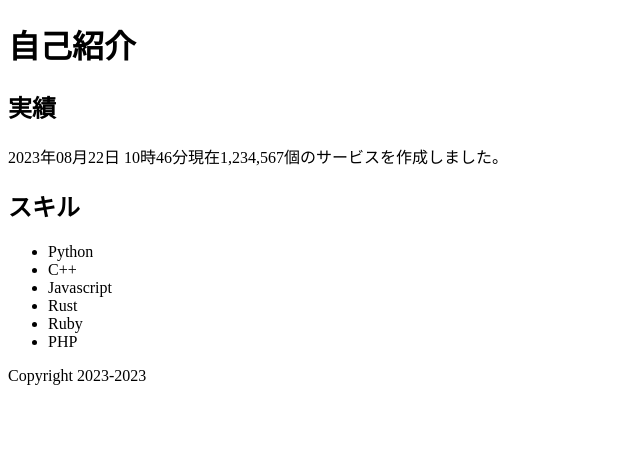
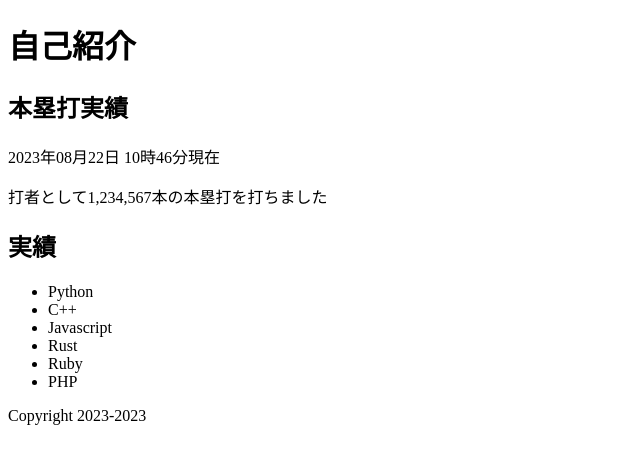
Before and after one commit to shun-rec/django-website2, a Django app: page /aboutus/ in a window 1280 px wide. Shown: the part 68-531 px from the top of the page, without its empty margins (0-640 px from the left). Run offline with Django 3.2, Linux system fonts and the light colour scheme.

Commit message:
Update about.html

```diff
--- a/website/templates/about.html
+++ b/website/templates/about.html
@@ -3,9 +3,10 @@
 
 {% block main %}
             <h1>自己紹介</h1>
+            <h2>本塁打実績</h2>
+            <p>{% now "Y年m月d日 H時i分" %}現在</p>
+            <p>打者として{{num_services|intcomma}}本の本塁打を打ちました</P>
             <h2>実績</h2>
-            <p>{% now "Y年m月d日 H時i分" %}現在{{ num_services|intcomma }}個のサービスを作成しました。</p>
-            <h2>スキル</h2>
             <ul>
                 {% for skill in skills %}
                 <li>{{ skill }}</li>
```
